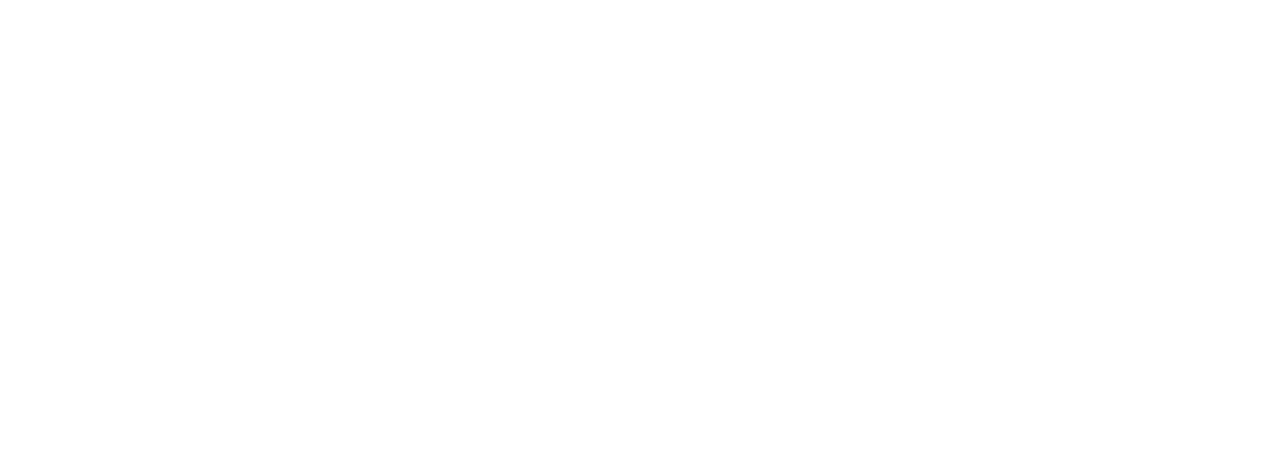
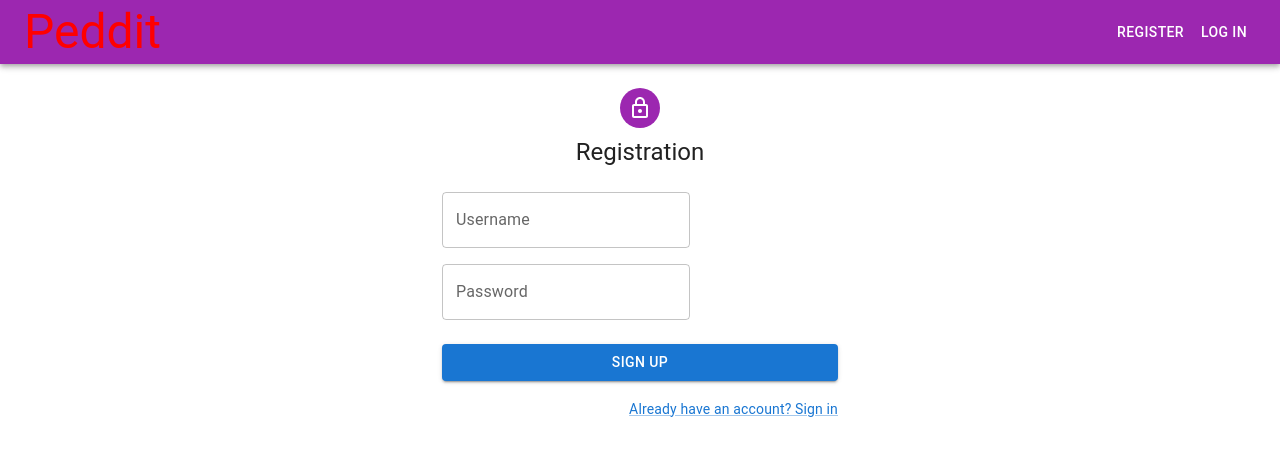
Before and after one commit to wellko/lab88, a React (Create React App) app in the folder frontend/: page /register in a window 1280 px wide. Shown: the top 456 px of the page. Built offline with nearby package versions, Linux system fonts and the light colour scheme.

Commit message:
created AppBar

```diff
--- a/frontend/src/App.tsx
+++ b/frontend/src/App.tsx
@@ -1,11 +1,23 @@
 import React from 'react';
+import {Route, Routes} from "react-router-dom";
+import {CssBaseline} from "@mui/material";
+import PostPage from "./features/PostPage/PostPage";
+import Login from "./features/Users/Login";
+import Register from "./features/Users/Register";
+import AppToolbar from "./components/UI/AppToolBar/AppToolBar";
 
 
 function App() {
   return (
-    <div className="App">
-    </div>
-  );
+      <>
+        <CssBaseline/>
+        <AppToolbar/>
+        <Routes>
+          <Route path='/' element=<PostPage/>/>
+          <Route path="/login" element={<Login/>}/>
+          <Route path="/register" element={<Register/>}/>
+        </Routes>
+      </>)
 }
 
 export default App;
--- /dev/null
+++ b/frontend/src/components/UI/AppToolBar/AnonymousMenu.tsx
@@ -0,0 +1,14 @@
+import React from 'react';
+import { Button } from '@mui/material';
+import { Link as NavLink } from 'react-router-dom';
+
+const AnonymousMenu = () => {
+    return (
+        <>
+            <Button component={NavLink} to="/register" color="inherit">Register</Button>
+            <Button component={NavLink} to="/login" color="inherit">Log in</Button>
+        </>
+    );
+};
+
+export default AnonymousMenu;
--- /dev/null
+++ b/frontend/src/components/UI/AppToolBar/AppToolBar.tsx
@@ -0,0 +1,40 @@
+import React from 'react';
+import { AppBar, Grid, styled, Toolbar, Typography } from '@mui/material';
+import { Link as NavLink } from 'react-router-dom';
+import { useAppSelector } from '../../../app/hooks';
+import UserMenu from './UserMenu';
+import AnonymousMenu from './AnonymousMenu';
+import {selectUser} from "../../../features/Users/UsersSlice";
+
+const Link = styled(NavLink)({
+    color: 'inherit',
+    textDecoration: 'none',
+    '&:hover': {
+        color: 'inherit'
+    },
+});
+
+const AppToolbar = () => {
+    const user = useAppSelector(selectUser);
+
+    return (
+        <AppBar position="sticky" sx={{mb: 2}} color='secondary'>
+            <Toolbar>
+                <Grid container justifyContent="space-between" alignItems="center">
+                    <Typography variant="h3" component="div" color='red'>
+                        <Link to="/">Peddit</Link>
+                    </Typography>
+                    <Grid item>
+                        {user ? (
+                            <UserMenu user={user}/>
+                        ): (
+                            <AnonymousMenu/>
+                        )}
+                    </Grid>
+                </Grid>
+            </Toolbar>
+        </AppBar>
+    );
+};
+
+export default AppToolbar;
--- /dev/null
+++ b/frontend/src/components/UI/AppToolBar/UserMenu.tsx
@@ -0,0 +1,52 @@
+import React, {useState} from 'react';
+import {User} from '../../../types';
+import {Button, Menu, MenuItem} from '@mui/material';
+import {useAppDispatch} from "../../../app/hooks";
+import {useNavigate} from "react-router-dom";
+import {logOut} from "../../../features/Users/UsersSlice";
+import {logoutApi} from "../../../features/Users/UsersThunks";
+
+interface Props {
+    user: User;
+}
+
+const UserMenu: React.FC<Props> = ({user}) => {
+    const navigate = useNavigate();
+    const dispatch = useAppDispatch();
+    const [anchorEl, setAnchorEl] = useState<HTMLElement | null>(null);
+    const handleClick = (event: React.MouseEvent<HTMLElement>) => {
+        setAnchorEl(event.currentTarget);
+    };
+
+    const handleClose = () => {
+        setAnchorEl(null);
+    };
+
+    return (
+        <>
+            <Button
+                onClick={handleClick}
+                color="inherit"
+            >
+                Hello, {user.username}
+            </Button>
+            <Menu
+                anchorEl={anchorEl}
+                keepMounted
+                open={Boolean(anchorEl)}
+                onClose={handleClose}
+            >
+                <MenuItem onClick={  () => {
+                    navigate('/newPost');
+                }}>create new post</MenuItem>
+                <MenuItem onClick={ async () => {
+                  await  dispatch(logOut());
+                  await  dispatch(logoutApi());
+                    navigate('/');
+                }}>Log Out</MenuItem>
+            </Menu>
+        </>
+    );
+};
+
+export default UserMenu;
--- a/frontend/src/features/PostPage/PostPage.tsx
+++ b/frontend/src/features/PostPage/PostPage.tsx
@@ -1,14 +1,14 @@
 import React, {useCallback, useEffect} from 'react';
 import {CircularProgress, Container, Grid, Typography} from "@mui/material";
 import {useAppDispatch, useAppSelector} from "../../app/hooks";
-import {selectStateOfPosts} from "./PostPageSlice";
+import {selectStateOfPosts, selectStatusOfPosts} from "./PostPageSlice";
 import {getPosts} from "./PostPageThunks";
 import PostCard from "../../components/PostCard";
 
 const PostPage = () => {
     const dispatch = useAppDispatch();
     const posts = useAppSelector(selectStateOfPosts);
-    const loading = useAppSelector(selectStateOfPosts);
+    const loading = useAppSelector(selectStatusOfPosts);
 
     const callBack = useCallback(async () => {
         await dispatch(getPosts());
@@ -20,7 +20,7 @@
 
     return (
         <Container fixed>
-            <Typography textAlign='center' variant='h1'>Artists:</Typography>
+            <Typography textAlign='center' variant='h3'>Posts:</Typography>
             <Grid container gap={2}>
                 {loading? <CircularProgress/>:
                     posts.map(el => <PostCard key={Math.random()} post={el}/>)}
--- a/frontend/src/features/Users/Login.tsx
+++ b/frontend/src/features/Users/Login.tsx
@@ -53,7 +53,7 @@
                     <LockOpenIcon/>
                 </Avatar>
                 <Typography component="h1" variant="h5">
-                    Sign In
+                    Log in
                 </Typography>
                 {error && (
                     <Alert
--- a/frontend/src/features/Users/Register.tsx
+++ b/frontend/src/features/Users/Register.tsx
@@ -54,7 +54,7 @@
                     <LockOutlinedIcon/>
                 </Avatar>
                 <Typography component="h1" variant="h5">
-                    Sign up
+                    Registration
                 </Typography>
 
                 <Box component="form" onSubmit={submitFormHandler} sx={{mt: 3}}>
--- a/frontend/src/features/Users/UsersThunks.ts
+++ b/frontend/src/features/Users/UsersThunks.ts
@@ -2,6 +2,7 @@
 import { GlobalError, LoginMutation, RegisterMutation, RegisterResponse, User, ValidationError } from '../../types';
 import { isAxiosError } from 'axios';
 import axiosApi from "../../axios-api";
+import {RootState} from "../../app/store";
 
 export const register = createAsyncThunk<User, RegisterMutation, {rejectValue: ValidationError}>(
     'Users/register',
@@ -32,3 +33,11 @@
         }
     }
 );
+
+export const logoutApi = createAsyncThunk<void, void, {state: RootState}>(
+    'users/logout',
+    async (_, {getState}) => {
+        const token = getState().users.user?.token;
+        await axiosApi.delete('/users/sessions', {headers: {'Authorization': token}});
+    }
+);
```
